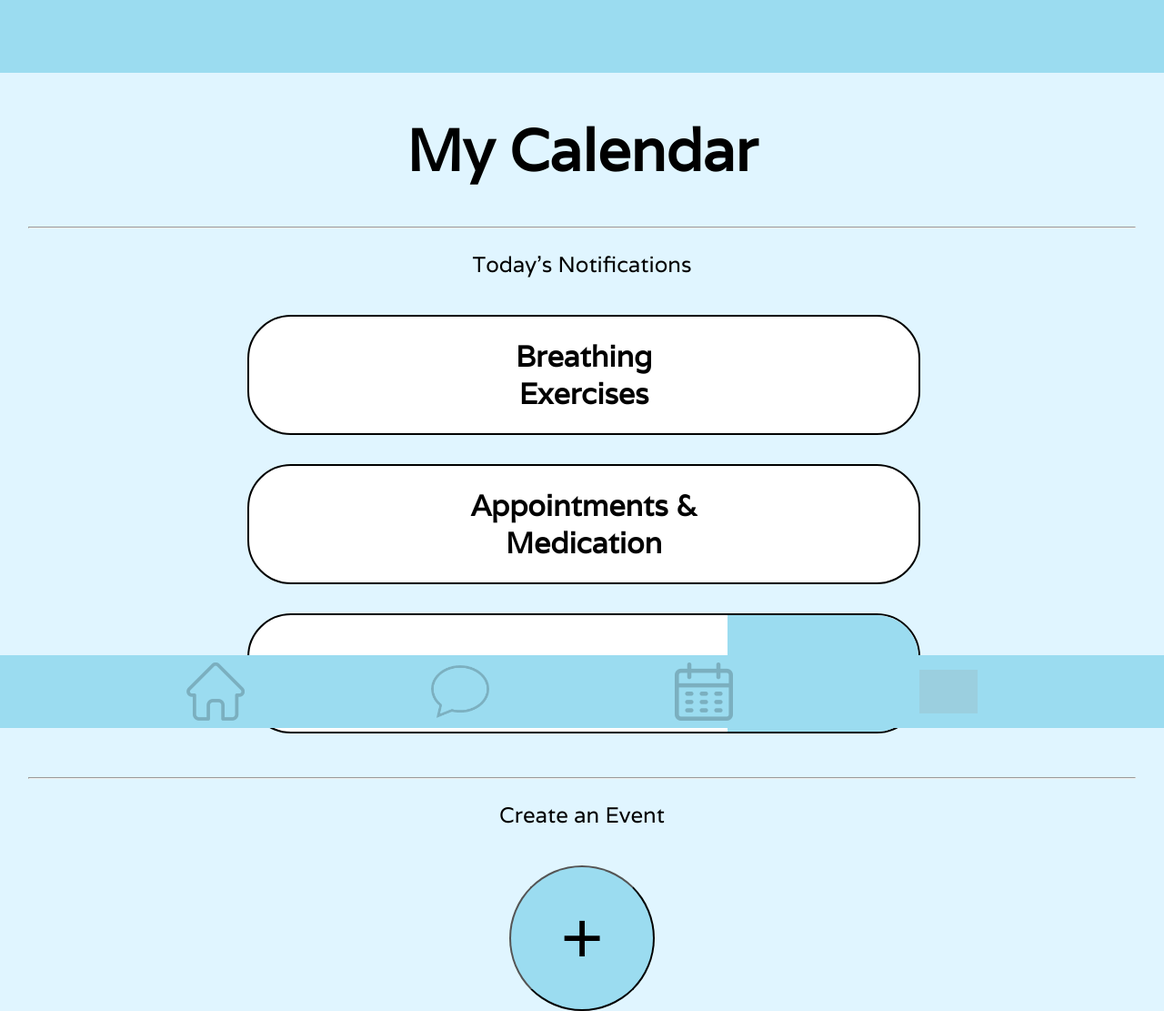
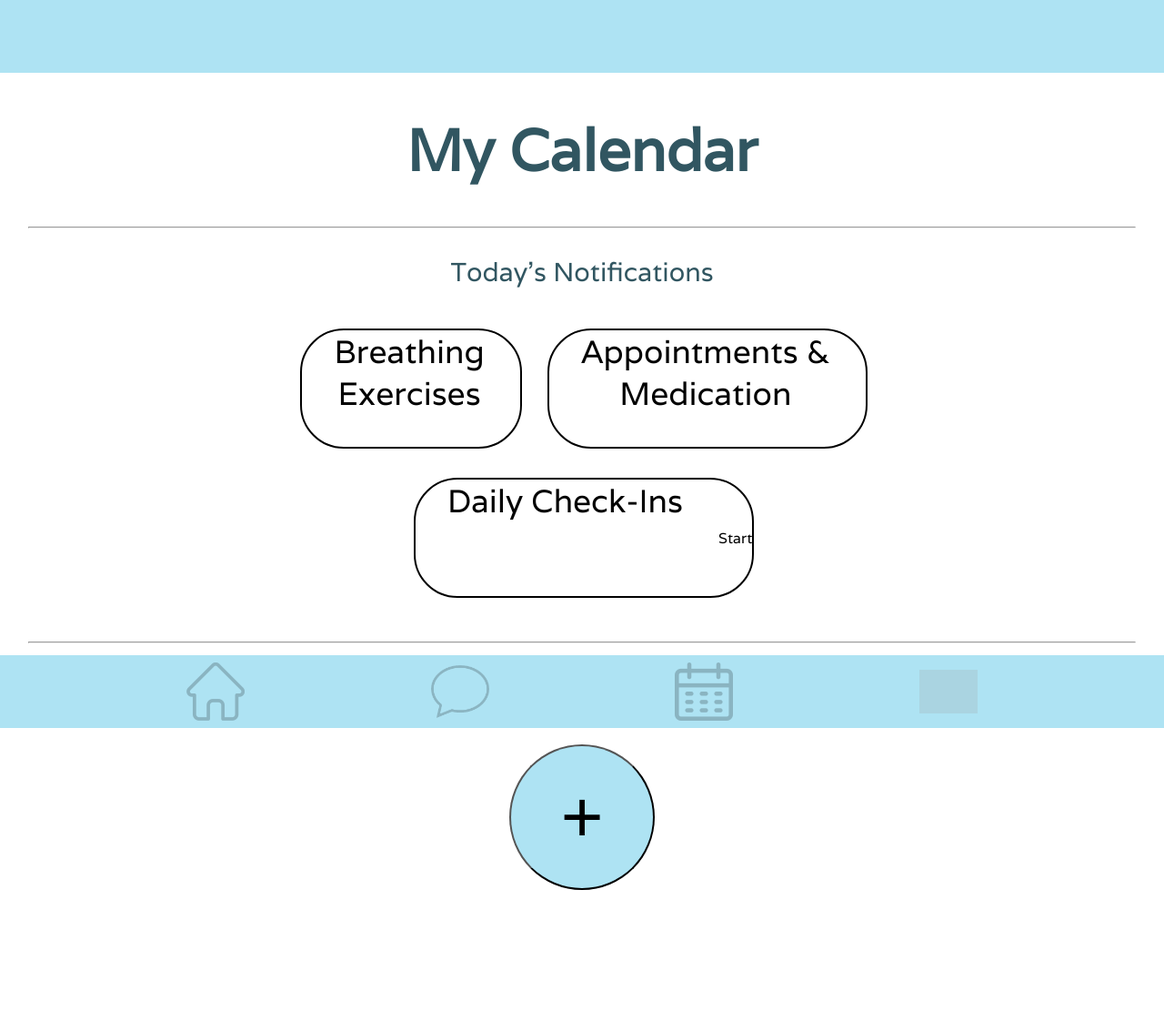
Before and after one commit to JayChauhan2/VeteransProject, a Flask app: page /calendar in a window 1280 px wide. Shown: the whole page at 91% size. After the commit the page ends 978 px from the top, so only its background shows below. Run offline with Flask 3, Linux system fonts and the light colour scheme; grey boxes are pictures that could not be loaded.

Commit message:
revamp front page

```diff
--- a/static/style.css
+++ b/static/style.css
@@ -1,13 +1,14 @@
 :root {
   --navHeight: 5em;
   --title-font-size: 4em;
-  --bg-color: #e0f5ff;
-  --navbar-color: #9bdcf0;
+  --bg-color: #f9ffe0; /*#e0f5ff */
+  --navbar-color: #aee3f3;
   --default-texts: 'Varela' /*Windows*/ , 'Lucida Grande', Helvetica, sans-serif;
 }
 
 h1, h2, h3, h4, h5 {
     text-align: center;
+    color: #315661;
 }
 
 h1 {
@@ -15,7 +16,7 @@
 }
 
 h3 {
-    font-size: 1.5em;
+    font-size: 1.8em; /*1.5em*/
     font-weight: normal;
 }
 
@@ -24,7 +25,7 @@
     font-family: var(--default-texts);
     margin: 0;
     padding: 0;
-    background-color: var(--bg-color);
+    /* background-color: var(--bg-color); */
 }
 
 nav {
@@ -60,18 +61,124 @@
 }
 
 
-.cal-notifs-holder-holder, .notifs-holder-holder, .b-e-holder-holder {
+.cal-notifs-holder-holder, .activities-holder-holder, .b-e-holder-holder {
     display: flex;
     justify-content: center;
     margin-bottom: 2em;
+    /* border: 5px solid black; */
 }
 
-.cal-notifs, .notifs, .breath-exercises {
+.cal-notifs, .activities, .breath-exercises {
     display: flex;
-    flex-direction: column;
-    width: 60%;
+    justify-content: center;
+    flex-direction: row;
+    flex-wrap: wrap;
+    width: 80%;
     height: auto;
     margin: auto;
+    /* border: 3px solid green; */
+}
+
+.activities a, .breath-exercises a, .cal-notifs a {
+    margin: 1em;
+}
+
+.notifications {
+    overflow: hidden;
+    border-radius: 2em;
+    /* border: 2px solid red; */
+    padding-left: 1em;
+    padding-right: 1em;
+    max-width: 20em;
+    text-align: center;
+}
+
+.notifications p {
+    /* background: linear-gradient(to right, white 90%, var(--navbar-color) 90%); */
+    background-color: var(--bg-color);
+    box-shadow: rgba(0, 0, 0, 0.35) 0px 5px 15px;
+    transition: box-shadow 0.3s ease-in-out;
+    margin-bottom: 1em;
+    padding: 1em;
+    font-size: 2.2em;
+    border-radius: .5em;
+}
+
+.activity-frame {
+    overflow: hidden;
+    background-color: white;
+    border-radius: 2em;
+    /* border: 2px solid black; */
+    /* width: 100%; */
+    min-height: 18em;
+    box-shadow: rgba(0, 0, 0, 0.35) 0px 5px 15px;
+    transition: box-shadow 0.3s ease-in-out;
+}
+
+.activity-frame:active {
+    box-shadow:
+        rgba(0, 0, 0, 0.25) 0px 54px 55px,
+        rgba(0, 0, 0, 0.12) 0px -12px 30px,
+        rgba(0, 0, 0, 0.12) 0px 4px 6px,
+        rgba(0, 0, 0, 0.17) 0px 12px 13px,
+        rgba(0, 0, 0, 0.09) 0px -3px 5px;
+}
+
+.notifs {
+    background-color: none;
+    height: 0;
+}
+
+.activity-frame div {
+    font-size: 2.2em;
+}
+
+.breathing {
+    background-color:#E6E6FA;
+    background-image: url(/static/person_breathing.png);
+    background-size: 70%;
+    background-repeat: no-repeat;
+    background-position: center 8em;
+}
+
+.resources {
+    background-color:#FFEAEB;
+    background-image: url(/static/person_with_heart.png);
+    background-size: 90%;
+    background-repeat: no-repeat;
+    background-position: center 5em;
+}
+
+.chat {
+    background-color: #d2f8d2;
+    background-image: url(/static/checklist.png);
+    background-size: 110%;
+    background-repeat: no-repeat;
+    background-position: center 5em;
+}
+
+.info-text {
+    display: flex;
+    font-size: 2.2em;
+    height: 100%;
+    width: 100%;
+    text-align: center;
+    /* border: 2px solid red; */
+    font-weight:normal;
+    padding: 1em;
+}
+
+#image-holder {
+    display: flex;
+    position: fixed;
+    justify-self: center;
+    bottom: var(--navHeight);
+    z-index: -1;
+}
+
+#image-holder img {
+    width: 90vw;
+    opacity: 90%;
 }
 
 @keyframes darken {
@@ -223,29 +322,6 @@
 
 form input[type=color] {
     width: 3em;
-}
-
-.info-text {
-    display: flex;
-    justify-content: center;
-    flex:1;
-    font-size: 2em;
-    font-weight: bold;
-}
-
-.info-text, .interact-text {
-    display: flex;
-    align-items: center;
-    height: 100%;
-    text-align: center;
-}
-
-.interact-text {
-    justify-content: center;
-    flex: 0.4;
-    font-size: 2em;
-    /* color: white; */
-    background-color: var(--navbar-color);
 }
 
 a {
--- a/templates/base.html
+++ b/templates/base.html
@@ -12,8 +12,20 @@
 </head>
 
 <body>
-    <!-- The blank blue top bar -->
+
     <nav id="header"></nav>
+
+    <div id="container">
+        <div class="particle"></div>
+        <div class="particle"></div>
+        <div class="particle"></div>
+        <div class="particle"></div>
+        <div class="particle"></div>
+        <div class="particle"></div>
+        <div class="particle"></div>
+        <div class="particle"></div>
+        <div class="particle"></div>
+    </div>
 
     <div class="content">
         {% block content %}{% endblock %}
```
Also changed, not shown: other parts of static/style.css (+15 -22 lines), templates/index.html (+26 -14 lines), static/checklist.png (added), static/person_breathing.png (added), static/person_with_heart.png (added), static/troop_on_grass.svg (added), static/us-flag.png (added).
